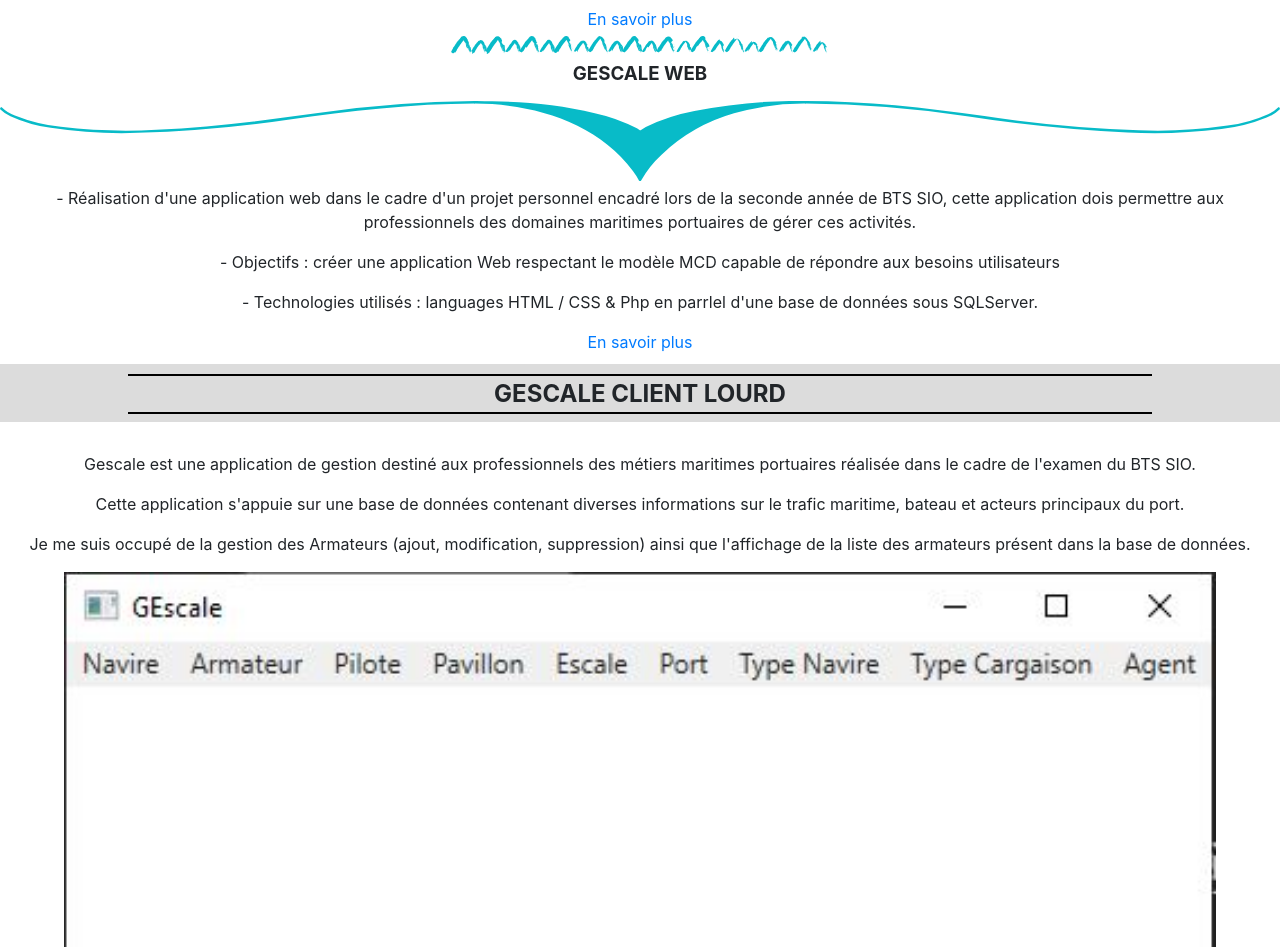
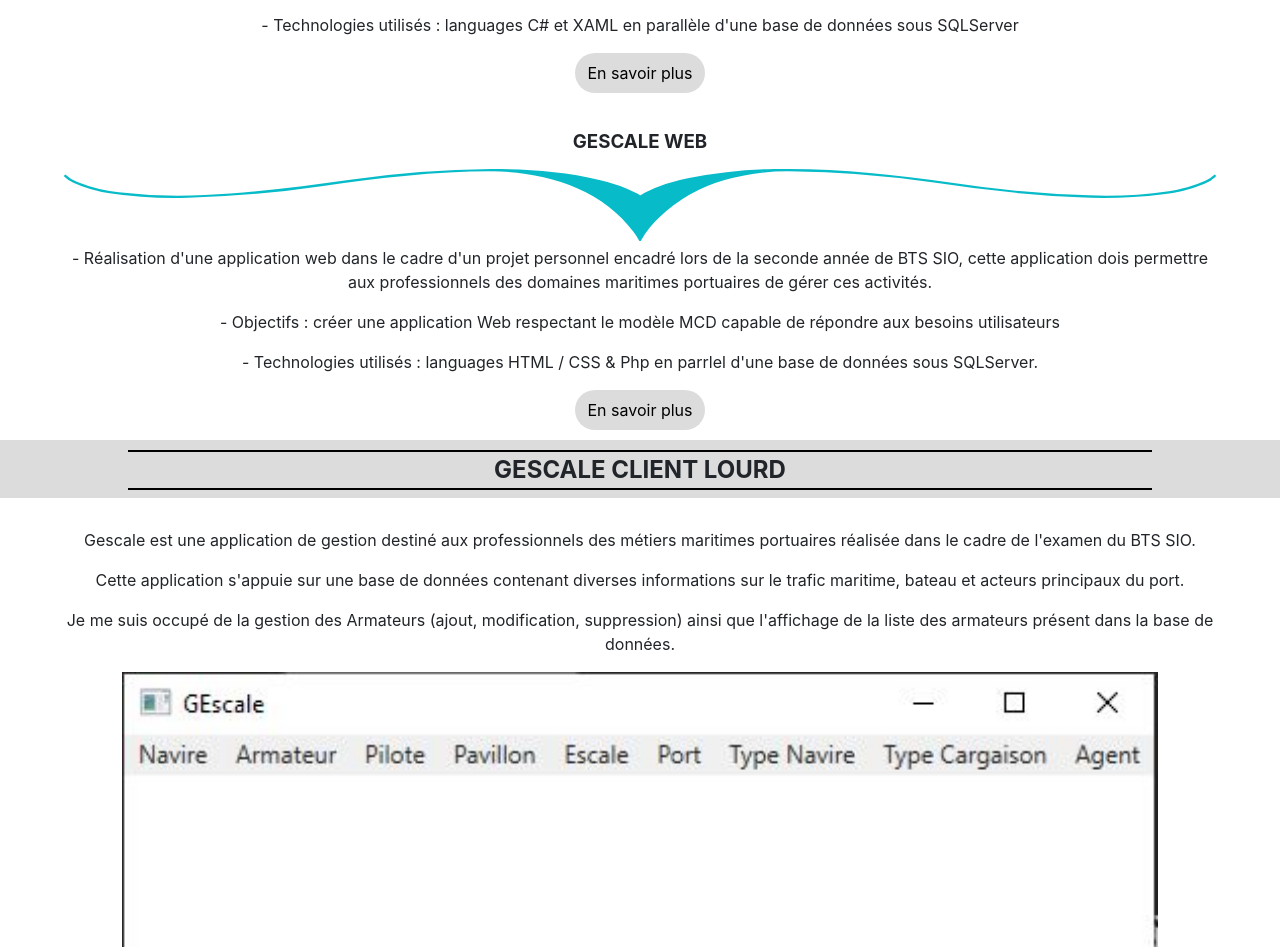
Before and after one commit to Skiiners06/Portfolio, a plain HTML site: page index.html in a window 1280 px wide. Shown: the part 1525-2472 px from the top of the page. Drawn offline with Linux system fonts and the light colour scheme.

Commit message:
ajout bouton en savoir plus & ancres

```diff
--- a/css/style.css
+++ b/css/style.css
@@ -71,11 +71,18 @@ h2{
   flex-direction: column;
   text-align: center;
   margin-top: 30px;
+  margin-left: auto;
+  margin-right: auto;
+  width:90%;
 }
 
 .competences{
   display:flex;
   flex-direction: column;
+  width: 90%;
+  margin-top: 30px;
+  margin-left: auto;
+  margin-right: auto;
 }
 
 
@@ -96,17 +103,38 @@ svg.iconeCompt {
 .realisation{
   display:flex;
   flex-direction:column;
+  width: 90%;
+  margin-left: auto;
+  margin-right: auto;
 }
 
 .gescaleL{
   margin-top:30px;
+
 }
 
 .gescaleL,.gescaleWeb{
   display: flex;
   flex-direction: column;
   text-align: center;
+  margin-top:30px;
 }
+
+/* Boutton en savoir plus */
+.savoirPlus{
+  width:130px;
+  height:40px;
+  background-color:#DCDCDC;
+  border-radius: 30px;
+  color:black;
+  margin-left:auto;
+  margin-right:auto;
+  padding:0.5em;
+  display:inline-block;
+}
+
+
+
 
 /* Séparateur sous-titre réalisation */
 .gescaleL,.gescaleWeb>img{
@@ -123,8 +151,10 @@ h3{
 /* Partie réalisation application client Lourd : */
 
 .realGescaleLourd{
-  width:100%;
-  margin-top:30px;
+  width: 90%;
+  margin-top: 30px;
+  margin-left: auto;
+  margin-right: auto;
   display: flex;
   flex-direction: column;
   text-align: center;
@@ -143,8 +173,10 @@ h3{
 /* Partie réalisation application client WEB : */
 
 .realGescaleWeb{
-  width:100%;
-  margin-top:30px;
+  width: 90%;
+  margin-top: 30px;
+  margin-left: auto;
+  margin-right: auto;
   display: flex;
   flex-direction: column;
   text-align: center;
--- a/index.html
+++ b/index.html
@@ -160,10 +160,12 @@
                 des domaines maritimes portuaires de gérer ces activités.</p>
             <p>- Objectifs : créer une application métier WPF (Windows Presentation Foundation)</p>
             <p> - Technologies utilisés : languages C# et XAML en parallèle d'une base de données sous SQLServer</p>
-            <a href="#"> En savoir plus </a>
+            <a href="#gescaleLourd" class="savoirPlus"> En savoir plus </a>
+            <!--
             <div class="separateurMontagne">
                 <img src="./img/SeparateurMontagne.svg" alt="séparateur de contenue montagne">
             </div>
+            -->
         </div>
 
         <div class="gescaleWeb">
@@ -175,11 +177,11 @@
             <p>- Objectifs : créer une application Web respectant le modèle MCD capable de répondre aux besoins
                 utilisateurs</p>
             <p>- Technologies utilisés : languages HTML / CSS & Php en parrlel d'une base de données sous SQLServer.</p>
-            <a href="#">En savoir plus</a>
+            <a href="#gescaleWeb" class="savoirPlus">En savoir plus</a>
         </div>
     </div>
 
-    <div class="titreSection">
+    <div id="gescaleLourd" class="titreSection">
         <h2>Gescale Client lourd </h2>
     </div>
 
@@ -205,7 +207,7 @@
         </div>
     </div>
 
-    <div class="titreSection">
+    <div id="gescaleWeb" class="titreSection">
         <h2>Gescale Client Web </h2>
     </div>
 
```
